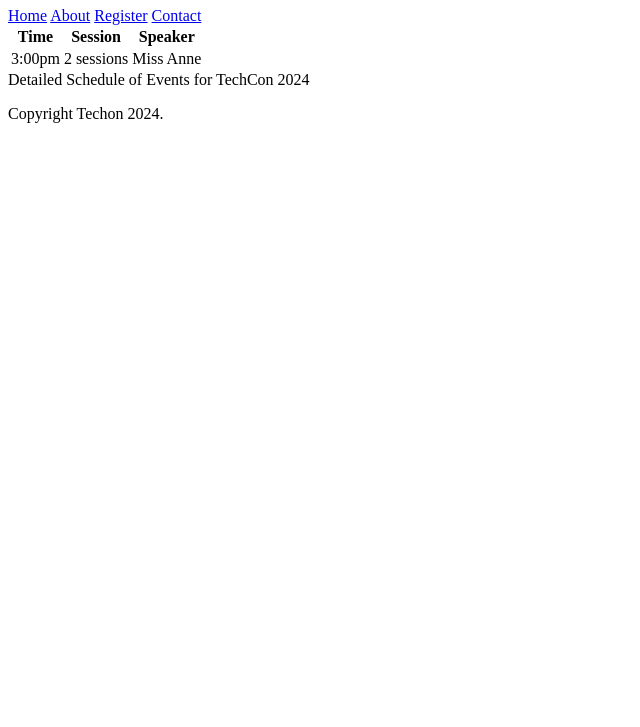
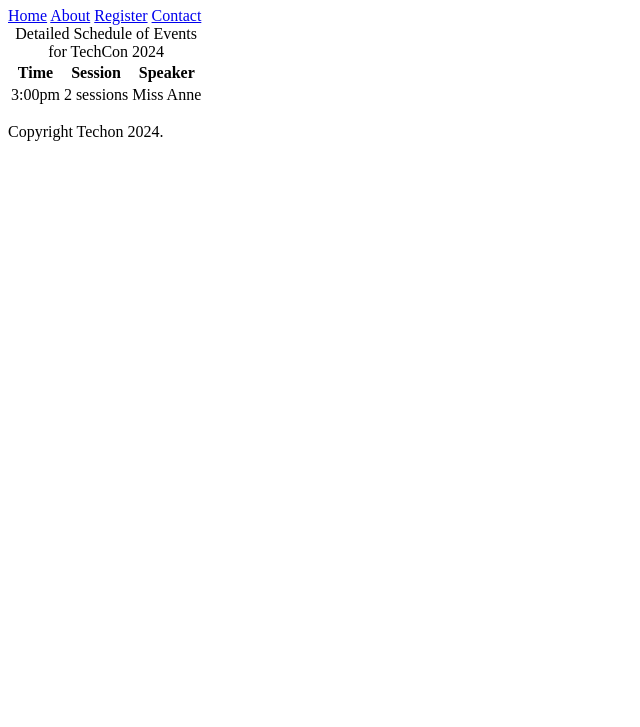
Before and after one commit to vivian-tola/TechCon_HTML, a plain HTML site: page techcon_website/schedule.html in a window 1280 px wide. Shown: the part 73-800 px from the top of the page, without its empty margins (0-640 px from the left). Drawn offline with Linux system fonts and the light colour scheme.

Commit message:
fix caption

```diff
--- a/techcon_website/schedule.html
+++ b/techcon_website/schedule.html
@@ -17,22 +17,20 @@
     </header>
     <main>
       <table>
-        <thead>
+        <caption>
+          Detailed Schedule of Events for TechCon 2024
+        </caption>
+        <tr>
           <th scope="t">Time</th>
           <th scope="s">Session</th>
           <th scope="s">Speaker</th>
-        </thead>
-        <tbody>
-          <tr>
-            <td>3:00pm</td>
-            <td>2 sessions</td>
-            <td>Miss Anne</td>
-          </tr>
-        </tbody>
+        </tr>
+        <tr>
+          <td>3:00pm</td>
+          <td>2 sessions</td>
+          <td>Miss Anne</td>
+        </tr>
       </table>
-      <caption>
-        Detailed Schedule of Events for TechCon 2024
-      </caption>
     </main>
     <footer>
       <p>Copyright Techon 2024.</p>
```
